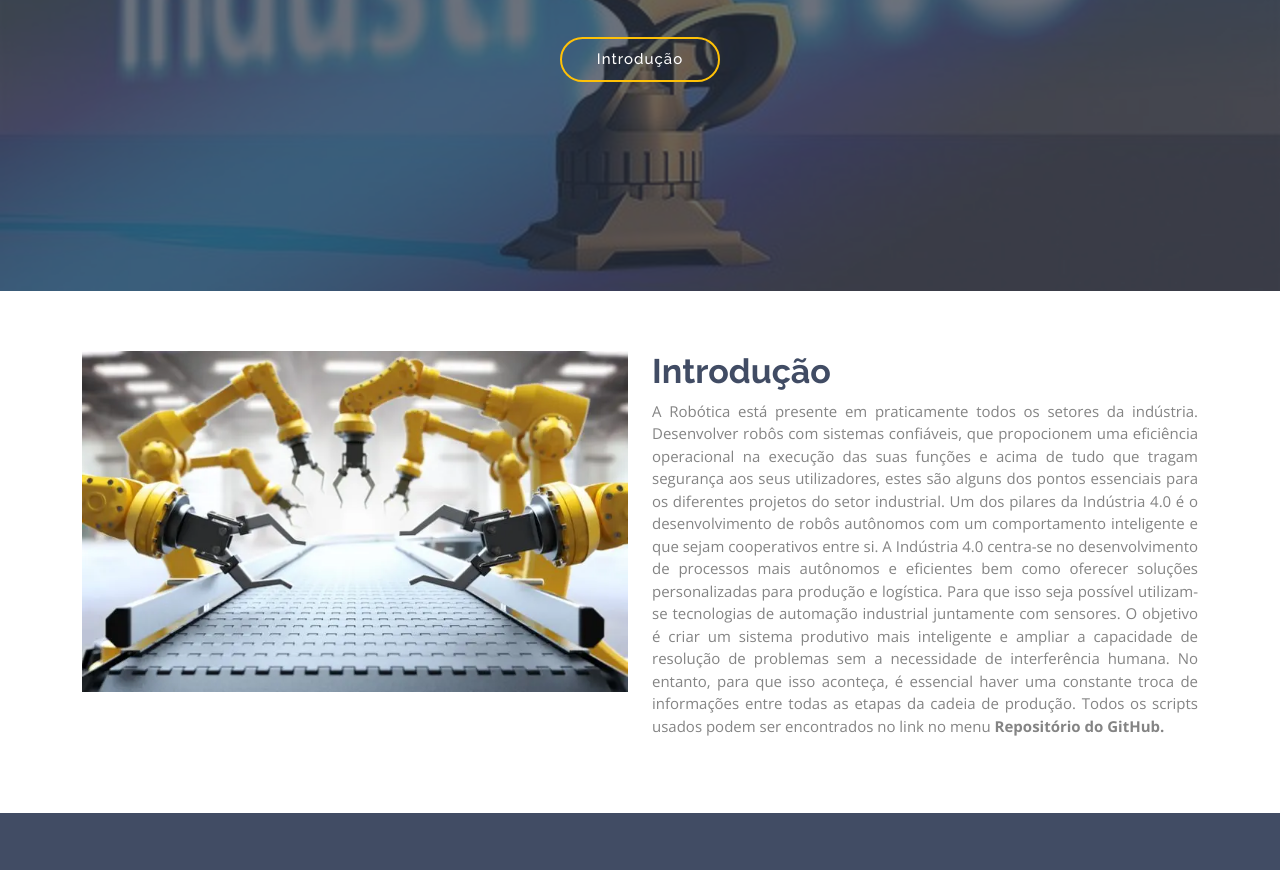
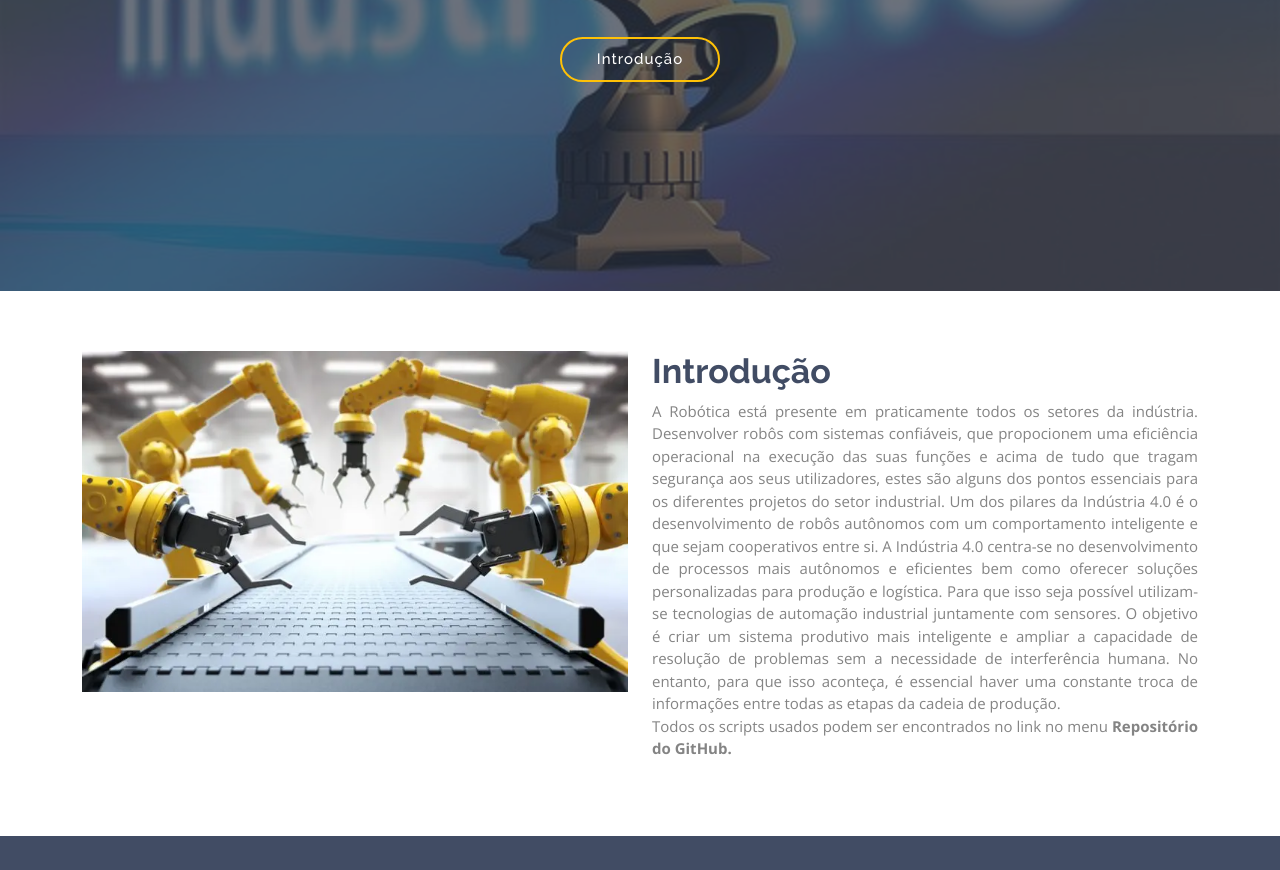
Before and after one commit to Rmorais1974/SR_UAL2021, a plain HTML site: page index.html in a window 1280 px wide. Shown: the part 349-1219 px from the top of the page. Drawn offline with nearby package versions, Linux system fonts and the light colour scheme; a script that the page names is missing.

Commit message:
VersãoFinal

```diff
--- a/index.html
+++ b/index.html
@@ -74,7 +74,7 @@
               produção e logística. Para que isso seja possível utilizam-se tecnologias de automação industrial
               juntamente com sensores. O objetivo é criar um sistema produtivo mais inteligente e ampliar a capacidade
               de resolução de problemas sem a necessidade de interferência humana. No entanto, para que isso aconteça, é
-              essencial haver uma constante troca de informações entre todas as etapas da cadeia de produção.
+              essencial haver uma constante troca de informações entre todas as etapas da cadeia de produção.<br>
               Todos os scripts usados podem ser encontrados no link no menu <strong>Repositório do GitHub.</strong>
             </p>
           </div>
```
